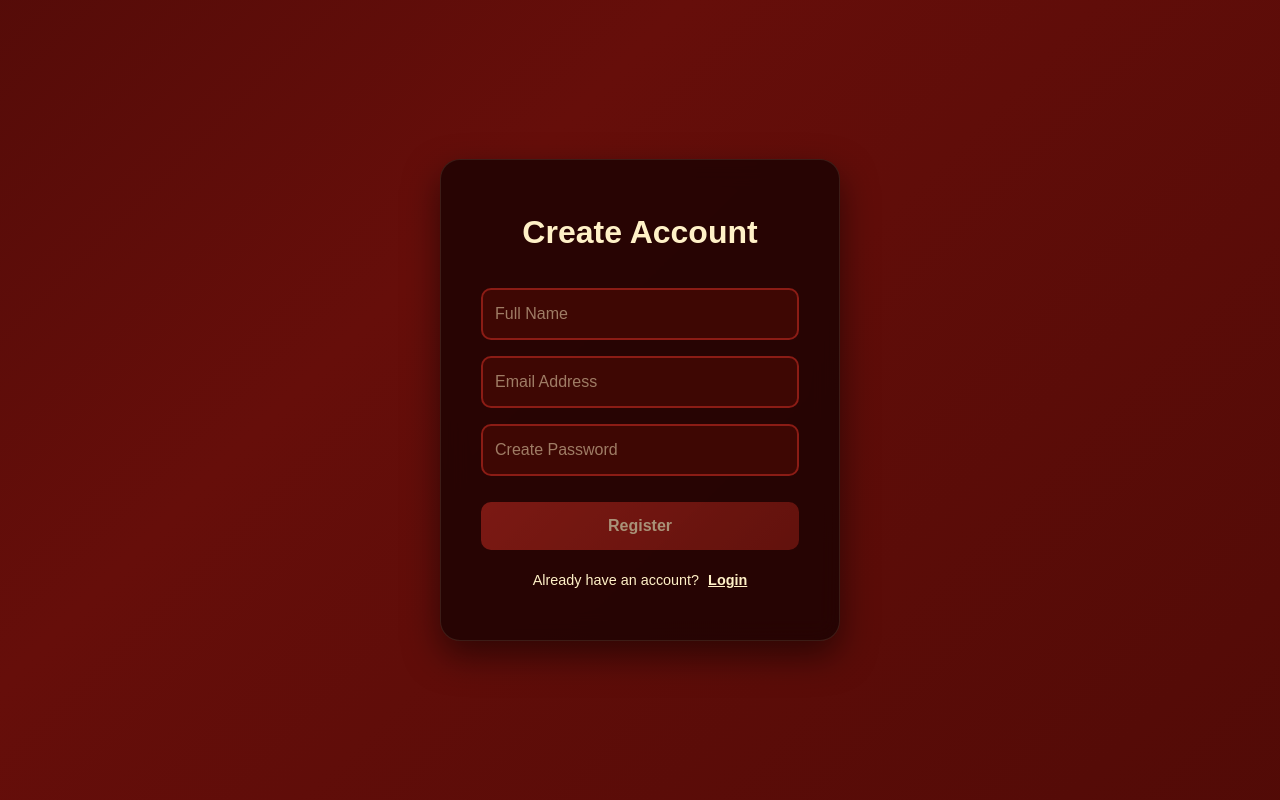
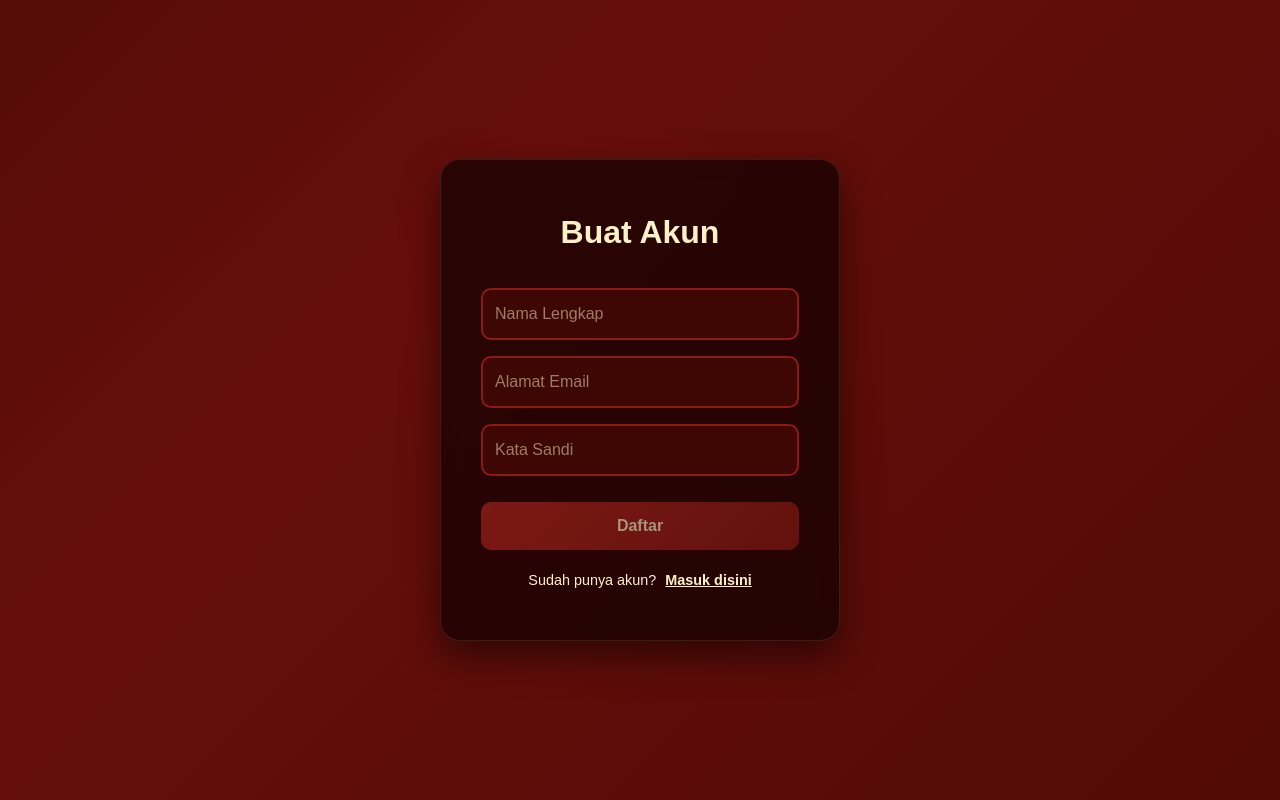
Before and after one commit to AdindaMuarriva/Heartify, a Next.js app: page /register in a window 1280 px wide. Built offline with nearby package versions, Linux system fonts and the light colour scheme.

Commit message:
feat:register/09-12-2025

```diff
--- a/app/register/page.tsx
+++ b/app/register/page.tsx
@@ -16,52 +16,42 @@ export default function Register() {
     e.preventDefault();
 
     if (!name || !email || !password) {
-      setPopupMessage("Harap isi semua field!");
+      setPopupMessage("Harap isi semua kolom!");
       return;
     }
 
     const user = { name, email, password };
     localStorage.setItem("registeredUser", JSON.stringify(user));
 
-    setPopupMessage("Register berhasil!");
+    setPopupMessage("Registrasi Berhasil!");
     setTimeout(() => {
       router.push("/login");
     }, 1500);
   };
 
   return (
-    // PENTING: ClassName ini harus SAMA PERSIS dengan di CSS
     <div className="register-scope-wrapper">
-
       <div className="auth-card">
-        <h2>Create Account</h2>
+        <h2>Buat Akun</h2>
         <form onSubmit={handleRegister}>
           <input
-            type="text"
-            placeholder="Full Name"
-            value={name}
-            onChange={(e) => setName(e.target.value)}
+            type="text" placeholder="Nama Lengkap"
+            value={name} onChange={(e) => setName(e.target.value)}
           />
           <input
-            type="email"
-            placeholder="Email Address"
-            value={email}
-            onChange={(e) => setEmail(e.target.value)}
+            type="email" placeholder="Alamat Email"
+            value={email} onChange={(e) => setEmail(e.target.value)}
           />
           <input
-            type="password"
-            placeholder="Create Password"
-            value={password}
-            onChange={(e) => setPassword(e.target.value)}
+            type="password" placeholder="Kata Sandi"
+            value={password} onChange={(e) => setPassword(e.target.value)}
           />
-
           <button type="submit" disabled={!name || !email || !password}>
-            Register
+            Daftar
           </button>
         </form>
-
         <p>
-          Already have an account? <Link href="/login">Login</Link>
+          Sudah punya akun? <Link href="/login">Masuk disini</Link>
         </p>
       </div>
 
@@ -69,9 +59,7 @@ export default function Register() {
         <div className="popup-overlay">
           <div className="popup-card">
             <p>{popupMessage}</p>
-            <button className="popup-ok-btn" onClick={() => setPopupMessage(null)}>
-              OK
-            </button>
+            <button className="popup-ok-btn" onClick={() => setPopupMessage(null)}>OK</button>
           </div>
         </div>
       )}
--- a/app/register/register.css
+++ b/app/register/register.css
@@ -1,140 +1,52 @@
-/* FILE: app/register/register.css */
-
-/* Wrapper Utama - Kunci agar tampilan rapi */
 .register-scope-wrapper {
-  --cream-bg: #fff1c7;
   --maroon-dark: #3e0703;
   --red-accent: #8b1c15;
+  --cream-bg: #fff1c7;
 
-  /* Pastikan height 100vh agar full layar */
-  min-height: 100vh;
-  width: 100%;
-  display: flex;
-  justify-content: center;
-  align-items: center;
+  min-height: 100vh; width: 100%;
+  display: flex; justify-content: center; align-items: center;
   font-family: "Poppins", sans-serif;
-
-  /* Background Gradient */
   background: linear-gradient(-45deg, #3E0703, #660E0A, #230403, #8B1515);
   background-size: 400% 400%;
   animation: regGradient 15s ease infinite;
-
-  /* Reset margin/padding browser */
-  margin: 0;
-  padding: 0;
-  position: absolute;
-  top: 0;
-  left: 0;
 }
 
 @keyframes regGradient {
-  0% { background-position: 0% 50%; }
-  50% { background-position: 100% 50%; }
-  100% { background-position: 0% 50%; }
+  0% { background-position: 0% 50%; } 50% { background-position: 100% 50%; } 100% { background-position: 0% 50%; }
 }
 
-/* Card Form Register */
 .register-scope-wrapper .auth-card {
-  background: rgba(20, 2, 2, 0.75);
-  backdrop-filter: blur(12px);
-  padding: 3rem 2.5rem;
-  border-radius: 20px;
+  background: rgba(20, 2, 2, 0.75); backdrop-filter: blur(12px);
+  padding: 3rem 2.5rem; border-radius: 20px;
   border: 1px solid rgba(255, 241, 199, 0.1);
   box-shadow: 0 15px 35px rgba(0, 0, 0, 0.5);
-  width: 100%;
-  max-width: 400px; /* Lebar maksimal card */
-  text-align: center;
-  color: var(--cream-bg);
-  display: flex;
-  flex-direction: column;
+  width: 100%; max-width: 400px; text-align: center; color: var(--cream-bg);
 }
 
-.register-scope-wrapper h2 {
-  font-size: 2rem;
-  margin-bottom: 2rem;
-  color: var(--cream-bg);
-  font-weight: 700;
-}
+.register-scope-wrapper h2 { font-size: 2rem; margin-bottom: 2rem; font-weight: 700; color: #fff1c7; }
 
-/* Form Styles */
-.register-scope-wrapper form {
-  display: flex;
-  flex-direction: column;
-  width: 100%;
-}
+.register-scope-wrapper form { display: flex; flex-direction: column; width: 100%; }
 
 .register-scope-wrapper input {
-  width: 100%;
-  padding: 12px;
-  margin-bottom: 1rem;
-  border-radius: 10px;
-  border: 2px solid var(--red-accent);
-  background: #3E0703;
-  color: var(--cream-bg);
-  outline: none;
-  box-sizing: border-box; /* Agar padding tidak merusak lebar */
+  width: 100%; padding: 12px; margin-bottom: 1rem; border-radius: 10px;
+  border: 2px solid var(--red-accent); background: #3E0703; color: var(--cream-bg);
+  outline: none; box-sizing: border-box;
 }
-
-.register-scope-wrapper input::placeholder {
-  color: rgba(255, 241, 199, 0.5);
-}
+.register-scope-wrapper input::placeholder { color: rgba(255, 241, 199, 0.5); }
 
 .register-scope-wrapper button {
-  width: 100%;
-  padding: 12px;
-  border-radius: 10px;
+  width: 100%; padding: 12px; border-radius: 10px;
   background: linear-gradient(135deg, #B32820, #8B1C15);
-  color: var(--cream-bg);
-  border: none;
-  font-weight: 600;
-  cursor: pointer;
-  margin-top: 10px;
-  transition: transform 0.2s;
+  color: var(--cream-bg); border: none; font-weight: 600; cursor: pointer;
+  margin-top: 10px; transition: transform 0.2s;
 }
+.register-scope-wrapper button:hover { transform: scale(1.02); }
+.register-scope-wrapper button:disabled { opacity: 0.6; cursor: not-allowed; }
 
-.register-scope-wrapper button:hover {
-  transform: scale(1.02);
-}
+.register-scope-wrapper p { margin-top: 20px; font-size: 0.9rem; }
+.register-scope-wrapper a { color: var(--cream-bg); font-weight: bold; margin-left: 5px; text-decoration: underline; }
 
-.register-scope-wrapper button:disabled {
-  opacity: 0.6;
-  cursor: not-allowed;
-}
-
-.register-scope-wrapper p {
-  margin-top: 20px;
-  font-size: 0.9rem;
-}
-
-.register-scope-wrapper a {
-  color: var(--cream-bg);
-  font-weight: bold;
-  text-decoration: underline;
-  margin-left: 5px;
-}
-
-/* Popup Styles */
-.register-scope-wrapper .popup-overlay {
-  position: fixed;
-  top: 0; left: 0; width: 100%; height: 100%;
-  background: rgba(0,0,0,0.6);
-  display: flex;
-  justify-content: center;
-  align-items: center;
-  z-index: 2000;
-}
-.register-scope-wrapper .popup-card {
-  background: var(--cream-bg);
-  padding: 20px;
-  border-radius: 12px;
-  text-align: center;
-  color: var(--maroon-dark);
-  min-width: 250px;
-  box-shadow: 0 10px 20px rgba(0,0,0,0.3);
-}
-.register-scope-wrapper .popup-ok-btn {
-  background: var(--red-accent);
-  width: auto;
-  padding: 5px 20px;
-  margin-top: 10px;
-}
+/* Popup */
+.register-scope-wrapper .popup-overlay { position: fixed; top: 0; left: 0; width: 100%; height: 100%; background: rgba(0,0,0,0.6); display: flex; justify-content: center; align-items: center; z-index: 2000; }
+.register-scope-wrapper .popup-card { background: var(--cream-bg); padding: 20px; border-radius: 12px; text-align: center; color: var(--maroon-dark); min-width: 250px; }
+.register-scope-wrapper .popup-ok-btn { background: var(--red-accent); color: white; padding: 5px 20px; margin-top: 10px; border: none; border-radius: 5px; cursor: pointer; }
```
